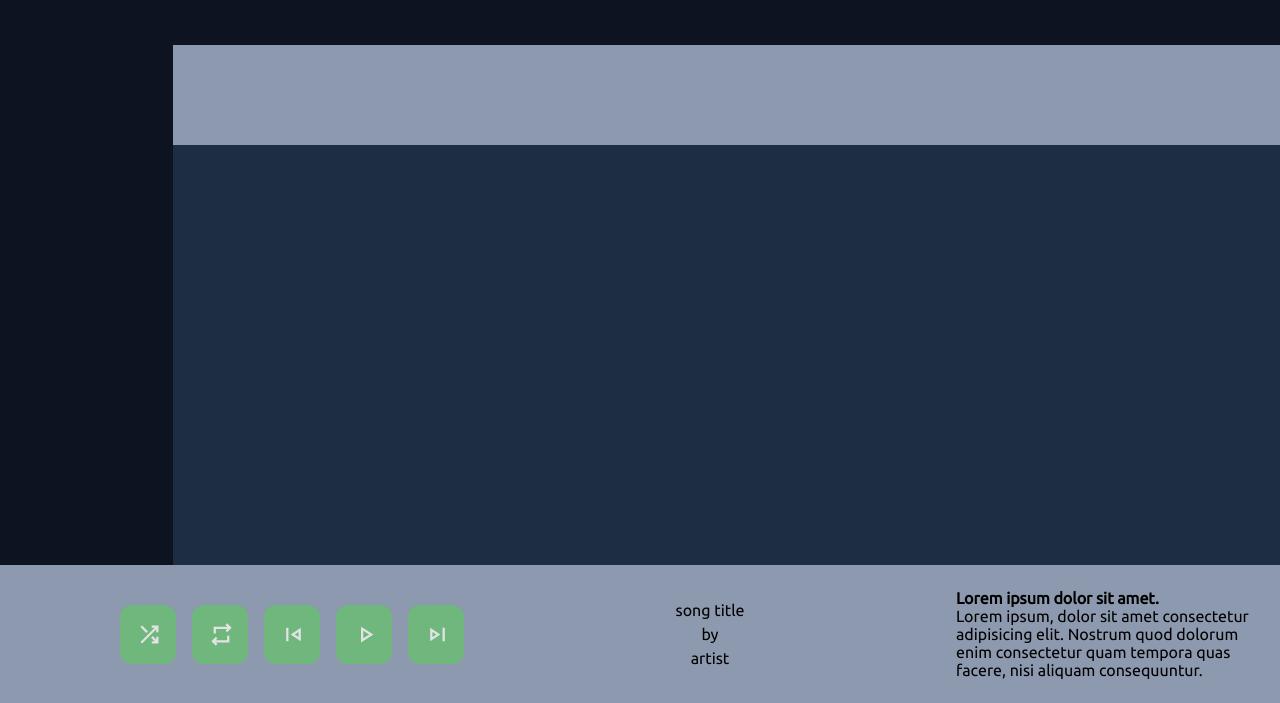
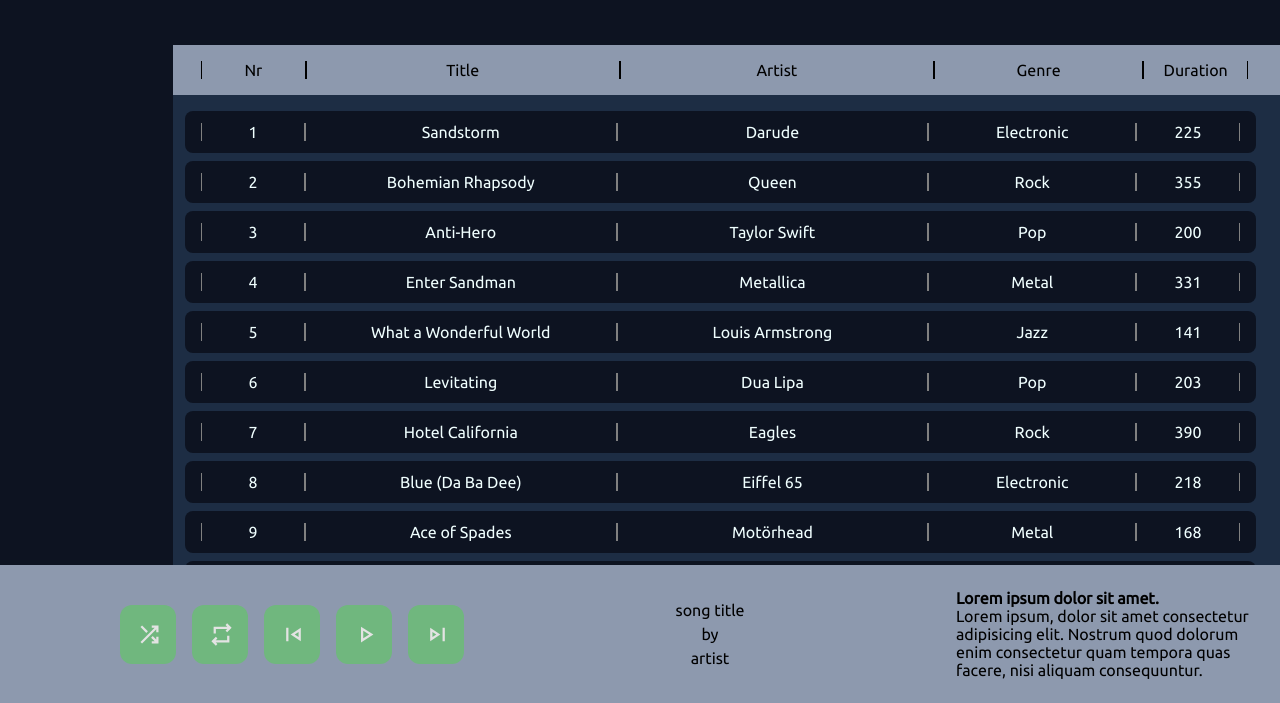
Before and after one commit to Lalol9/Assignment-3-Semester-1, a plain HTML site: page index.html in a window 1280 px wide. Shown: the part 97-800 px from the top of the page. Drawn offline with Linux system fonts and the light colour scheme.

Commit message:
add song list and styling for song list. Tweak styling for categories

```diff
--- a/css/style.css
+++ b/css/style.css
@@ -15,6 +15,12 @@ main {
   display: flex;
 }
 
+.sidebar {
+  width: 200px;
+  height: 100%;
+  background-color: var(--color-background-primary);
+}
+
 .main-content {
   height: 100%;
   width: 100%;
@@ -22,12 +28,82 @@ main {
 
 .main-content__categories {
   background-color: var(--color-background-tertiary);
-  height: 100px;
+  height: 50px;
   width: 100%;
+  padding: var(--spacing-md) var(--spacing-xl) var(--spacing-md) 1.75rem;
+
+  display: flex;
+  justify-content: space-between;
+  align-items: center;
 }
 
-.sidebar {
-  width: 200px;
-  height: 100%;
+.category {
+  width: 20%;
+  border-left: 1px solid black;
+  border-right: 1px solid black;
+  text-align: center;
+  flex-grow: 1;
+}
+
+.category-number {
+  width: 10%;
+}
+.category-title {
+  width: 30%;
+}
+.category-artist {
+  width: 30%;
+}
+.category-genre {
+  width: 20%;
+}
+.category-duration {
+  width: 10%;
+}
+
+.main-content__song-list {
+  padding: var(--spacing-md) var(--spacing-lg) var(--spacing-md)
+    var(--spacing-sm);
+
+  display: flex;
+  flex-direction: column;
+  gap: var(--spacing-xs);
+}
+
+.song {
   background-color: var(--color-background-primary);
+  color: var(--color-text-secondary);
+  padding: var(--spacing-sm) var(--spacing-md);
+  border-radius: var(--radius-xs);
+
+  display: flex;
 }
+
+.song div {
+  /* min-width: 100px; */
+  /* width: 20%; */
+  border-left: 1px solid grey;
+  border-right: 1px solid grey;
+  text-align: center;
+  flex-grow: 1;
+}
+
+.song-number {
+  width: 10%;
+}
+
+.song-title {
+  width: 30%;
+}
+
+.song-artist {
+  width: 30%;
+}
+
+.song-genre {
+  width: 20%;
+}
+
+.song-duration {
+  width: 10%;
+}
--- a/index.html
+++ b/index.html
@@ -29,8 +29,16 @@
     <main>
       <aside class="sidebar"></aside>
       <div class="main-content">
-        <div class="main-content__categories"></div>
-        <div class="main-content__songs"></div>
+        <div class="main-content__categories">
+          <div class="category category-number">Nr</div>
+          <div class="category category-title">Title</div>
+          <div class="category category-artist">Artist</div>
+          <div class="category category-genre">Genre</div>
+          <div class="category category-duration">Duration</div>
+        </div>
+        <div class="main-content__song-list">
+          </div>
+        </div>
       </div>
     </main>
     <footer>
--- a/js/app.js
+++ b/js/app.js
@@ -77,3 +77,24 @@ playPause.addEventListener("click", () => {
 // ---------------------------------------- Loading array from songs.js
 console.log(songs);
 console.log(songs.length);
+
+//Accessing the elements related to the song list.
+const songList = document.querySelector(".main-content__song-list");
+
+// --------------------------------------- Rendering the songs in the songs list
+
+const songsTest = () => {
+  songs.forEach((song) => {
+    const songCard = document.createElement("div");
+    songCard.className = "song";
+
+    songCard.innerHTML = `${"<div class=song-number>"} ${song.id} ${"</div>"}
+    ${"<div class=song-title>"} ${song.title} ${"</div>"}
+    ${"<div class=song-artist>"} ${song.artist} ${"</div>"}
+    ${"<div class=song-genre>"} ${song.genre} ${"</div>"}
+    ${"<div class=song-duration>"} ${song.duration} ${"</div>"}`;
+    songList.append(songCard);
+  });
+};
+
+songsTest();
```
